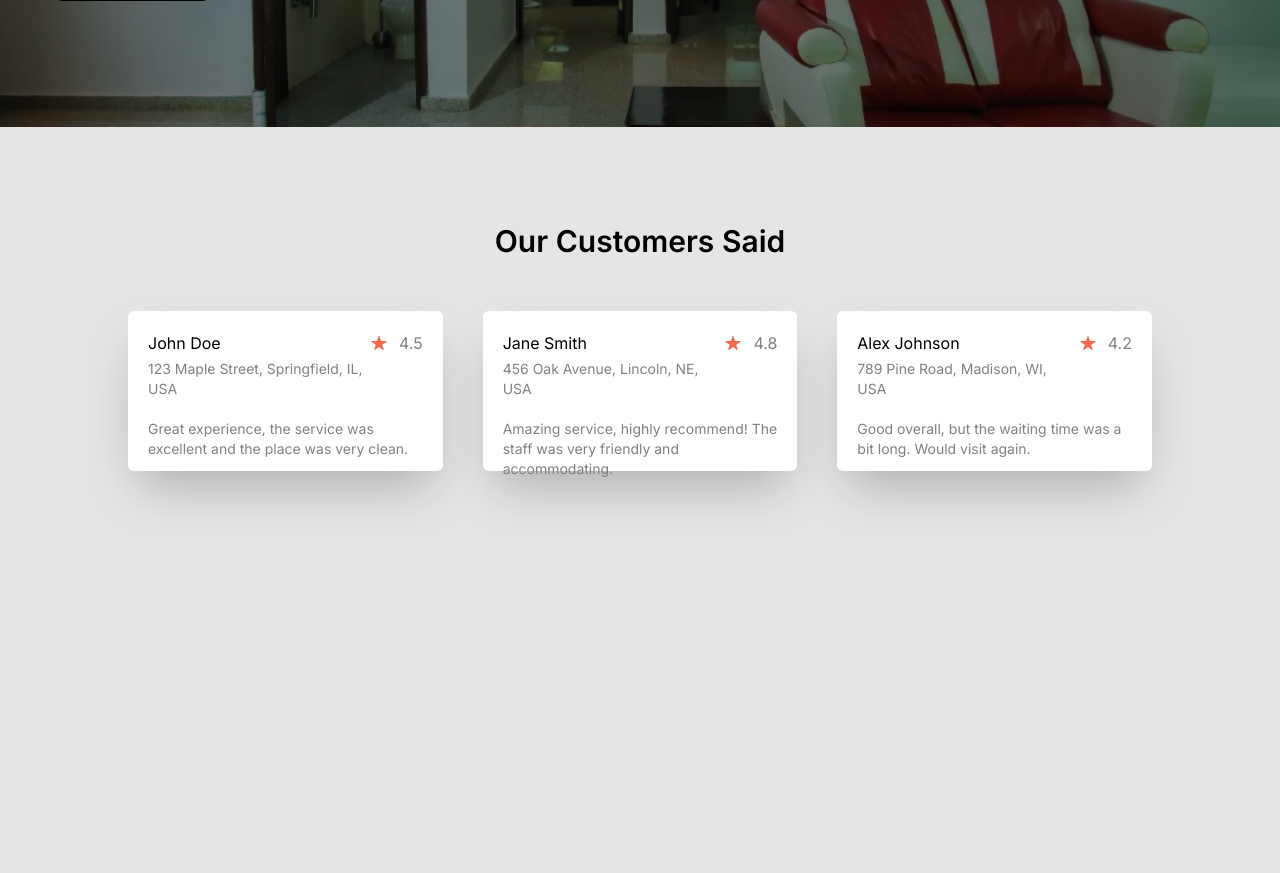
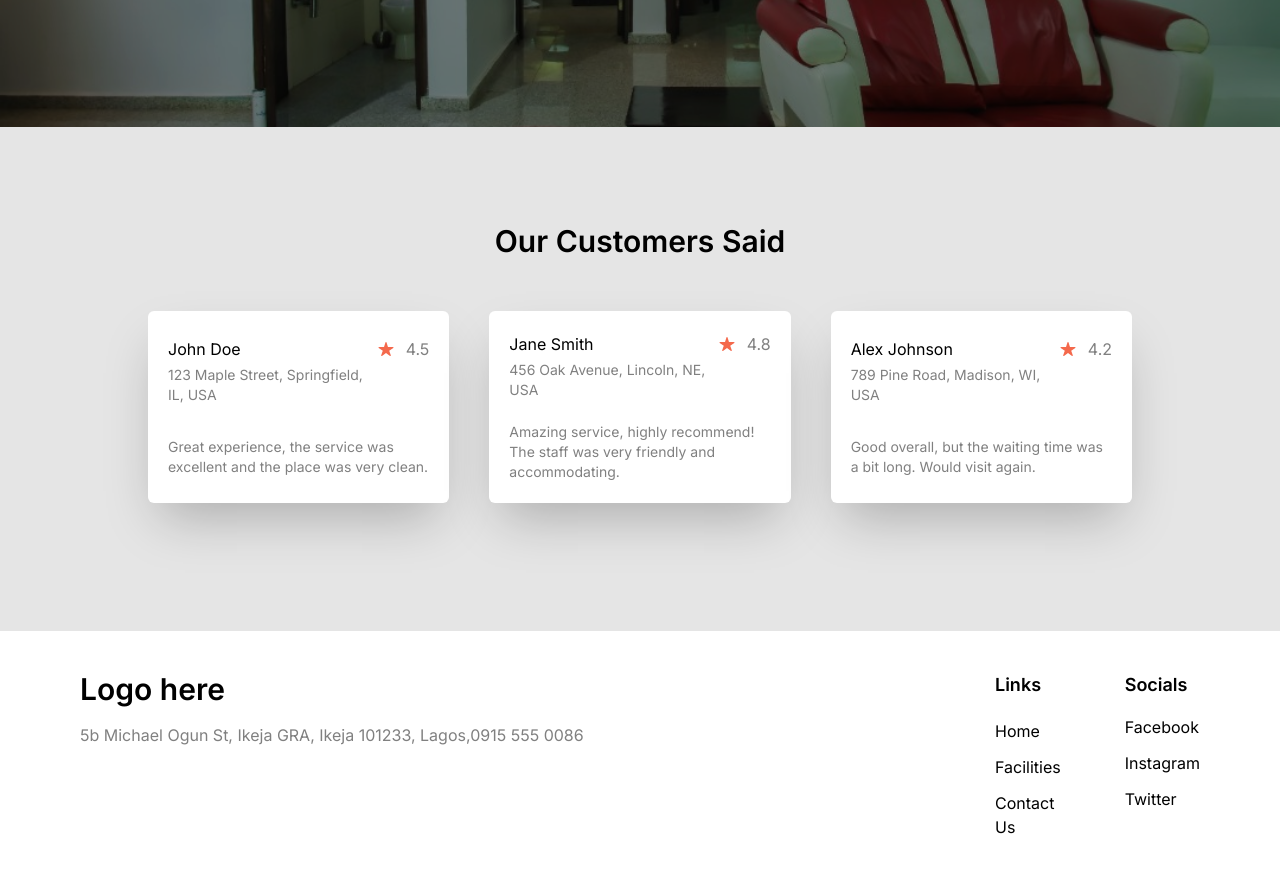
Before and after one commit to mercyharbo/de-hotel, a Next.js app: page / in a window 1280 px wide. Shown: the part 2500-3373 px from the top of the page. Before the commit the page ends 3099 px from the top, so only its background shows below. Built offline with nearby package versions, Linux system fonts and the light colour scheme.

Commit message:
Demo wrapped

```diff
--- /dev/null
+++ b/src/app/component/Footer.js
@@ -0,0 +1,34 @@
+import Link from 'next/link'
+import React from 'react'
+
+export default function FooterComp() {
+  return (
+    <footer className='bg-white py-10 px-5 flex justify-around items-start gap-10 laptop:gap-16 flex-col w-full laptop:flex-row laptop:px-20 laptop:'>
+      <div className='flex flex-col justify-start items-start gap-4 w-full large_laptop:w-[25%]'>
+        <h1 className='text-3xl font-semibold'>Logo here</h1>
+        <p className='text-[grey]'>
+          5b Michael Ogun St, Ikeja GRA, Ikeja 101233, Lagos,
+          <span className='text-primary'>0915 555 0086</span>
+        </p>
+      </div>
+      <div className='flex flex-col justify-start items-start gap-5'>
+        <h4 className='text-lg font-semibold'>Links</h4>
+
+        <div className='flex flex-col justify-start items-start gap-3'>
+          <Link href='/'>Home</Link>
+          <Link href='/facilities'>Facilities</Link>
+          <Link href='/contact'>Contact Us</Link>
+        </div>
+      </div>
+      <div className='flex flex-col justify-start items-start gap-4'>
+        <h4 className='text-lg font-semibold'>Socials</h4>
+
+        <div className='flex flex-col justify-start items-start gap-3'>
+          <Link href='/'>Facebook</Link>
+          <Link href='/facilities'>Instagram</Link>
+          <Link href='/contact'>Twitter</Link>
+        </div>
+      </div>
+    </footer>
+  )
+}
--- a/src/app/layout.js
+++ b/src/app/layout.js
@@ -1,5 +1,6 @@
 import { Inter } from 'next/font/google'
 import Navbar from '@/app/component/NavComp'
+import FooterComp from './component/Footer'
 
 import './globals.css'
 
@@ -29,6 +30,7 @@ export default function RootLayout({ children }) {
       <body className={`flex flex-col bg-[#E5E5E5] ${inter.className}`}>
         <Navbar />
         {children}
+        <FooterComp />
       </body>
     </html>
   )
--- a/src/app/page.js
+++ b/src/app/page.js
@@ -212,7 +212,7 @@ export default function Home() {
             <h1 className='font-semibold text-4xl'>
               Do you want to rent out the hotel{' '}
             </h1>
-            <p className='text-xl'>
+            <p className='lg:text-xl text-base'>
               Lorem ipsum dolor sit amet, consectetur adipiscing elit, sed do
               eiusmod tempor incididunt ut labore et dolore magna aliqua.
               Consequat ac felis donec et odio pellentesque diam.
@@ -224,7 +224,7 @@ export default function Home() {
         </div>
       </section>
 
-      <section className='flex flex-col justify-center items-center gap-5 py-10 w-full mx-auto laptop:py-[6rem] laptop:w-[80%]'>
+      <section className='flex flex-col justify-center items-center gap-5 py-10 w-full mx-auto px-5 laptop:py-[6rem] laptop:w-[80%]'>
         <h1 className='text-3xl font-semibold'>Our Customers Said</h1>
 
         <div className='grid gap-10 py-8 w-full laptop:grid-cols-3 tablet:grid-cols-1 mobile:grid-cols-1'>
@@ -232,7 +232,7 @@ export default function Home() {
             return (
               <div
                 key={item.id}
-                className='shadow-2xl rounded-md bg-white p-5 h-[10rem] flex flex-col justify-start items-start gap-5'
+                className='shadow-2xl rounded-md bg-white p-5 h-[12rem] flex flex-col justify-around items-center gap-5'
               >
                 <div className='flex justify-between items-start w-full'>
                   <div className='flex flex-col justify-start items-start gap-1'>
```
